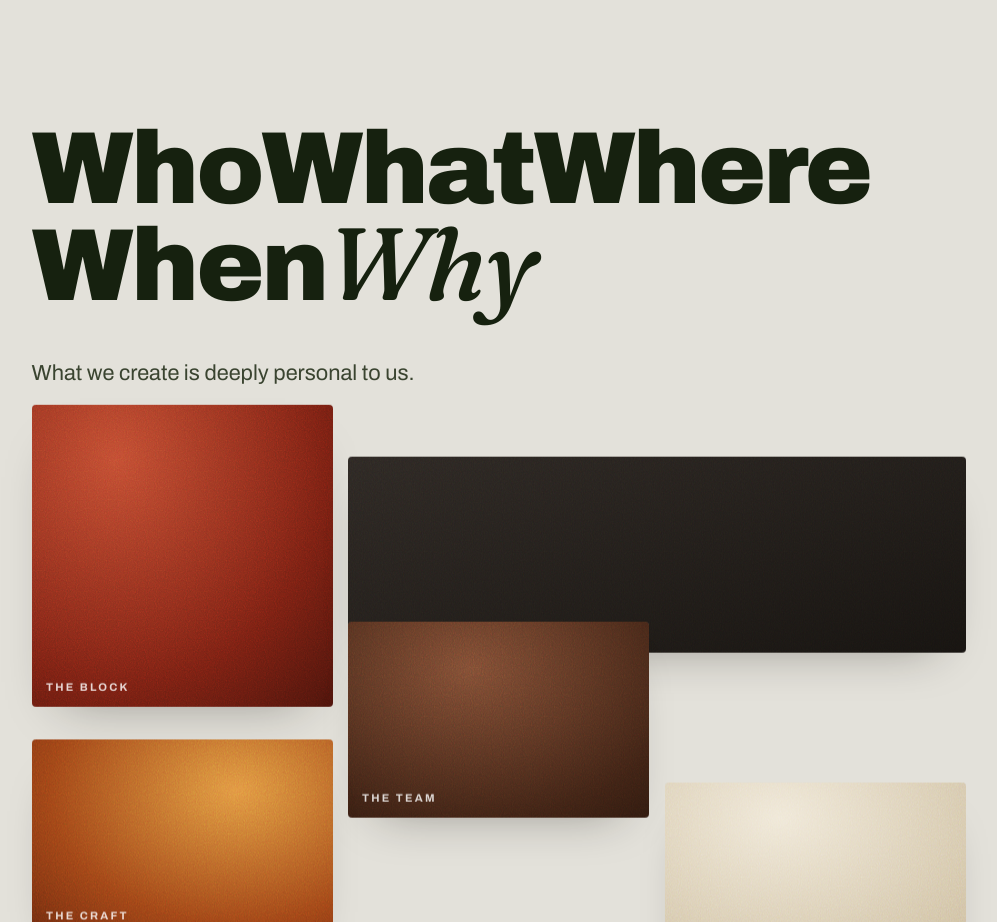
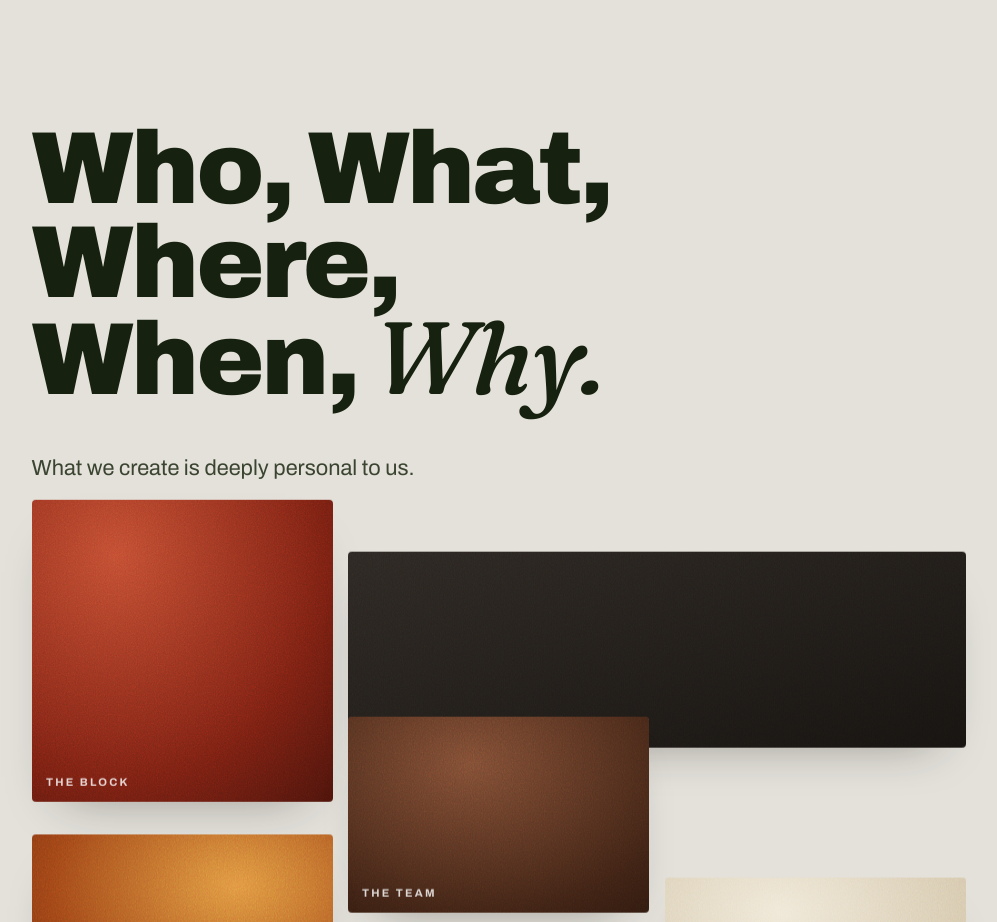
Before and after one commit to monte2008a-bot/papas-website, a plain HTML site: page index.html in a window 1280 px wide. Shown: the part 3360-4282 px from the top of the page, without its empty margins (250-1247 px from the left). Drawn offline with nearby package versions, Linux system fonts and the light colour scheme.

Commit message:
About title: 'Who, What, Where, / When, Why.' (commas + line break)

```diff
--- a/index.html
+++ b/index.html
@@ -133,7 +133,7 @@
   <!-- ░░░ PAGE 3 — ABOUT ░░░ -->
   <section class="about" id="about">
     <div class="about__head">
-      <h2 class="section-title section-title--run" data-reveal>WhoWhatWhereWhen<em>Why</em></h2>
+      <h2 class="section-title section-title--run" data-reveal>Who, What, Where,<br>When, <em>Why.</em></h2>
     </div>
 
     <div class="about__intro" data-reveal>
```
Also changed, not shown: papas-standalone.html (+1 -1 lines).
